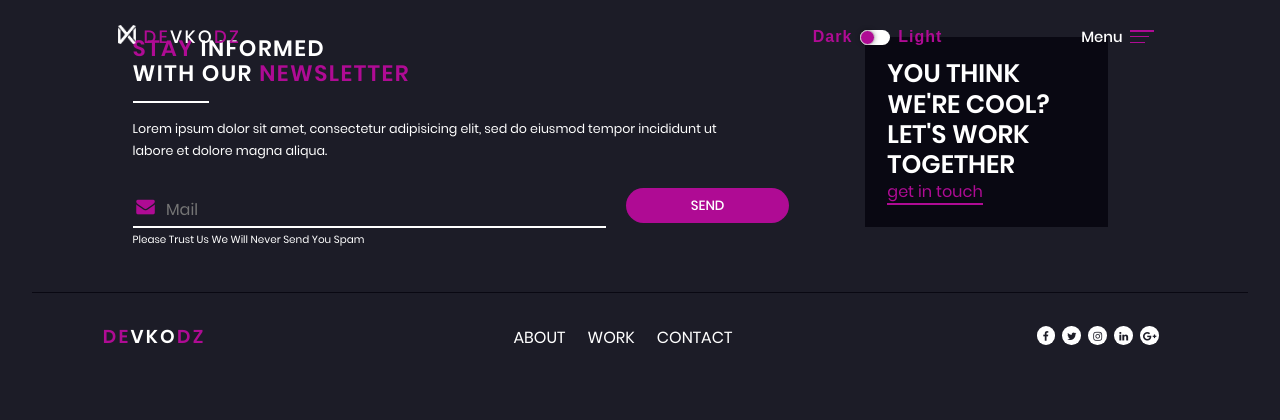
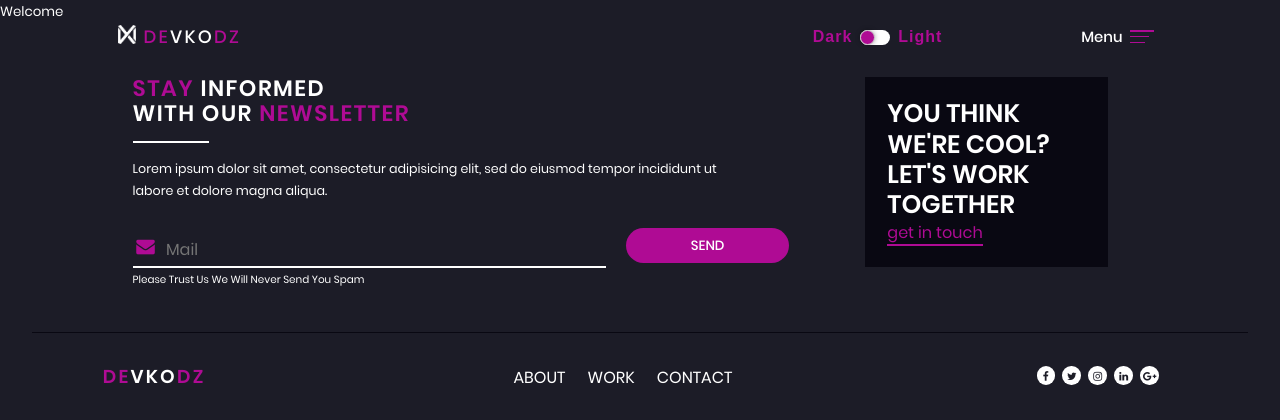
Before and after one commit to Devkodz/devkodz, a PHP site: page /welcome.php in a window 1280 px wide. Shown: the top 420 px of the page. Run offline with PHP 8.4, Linux system fonts and the light colour scheme; data that the repository does not hold is empty; style sheets or scripts are compiled from the project's sources; some libraries are stand-ins or nearby versions.

Commit message:
Update welcome.php

```diff
--- a/welcome.php
+++ b/welcome.php
@@ -1,3 +1,3 @@
 <?php  include 'header.php'; ?>
-
+<p>Welcome</p>
 <?php include 'footer.php';?>
```
